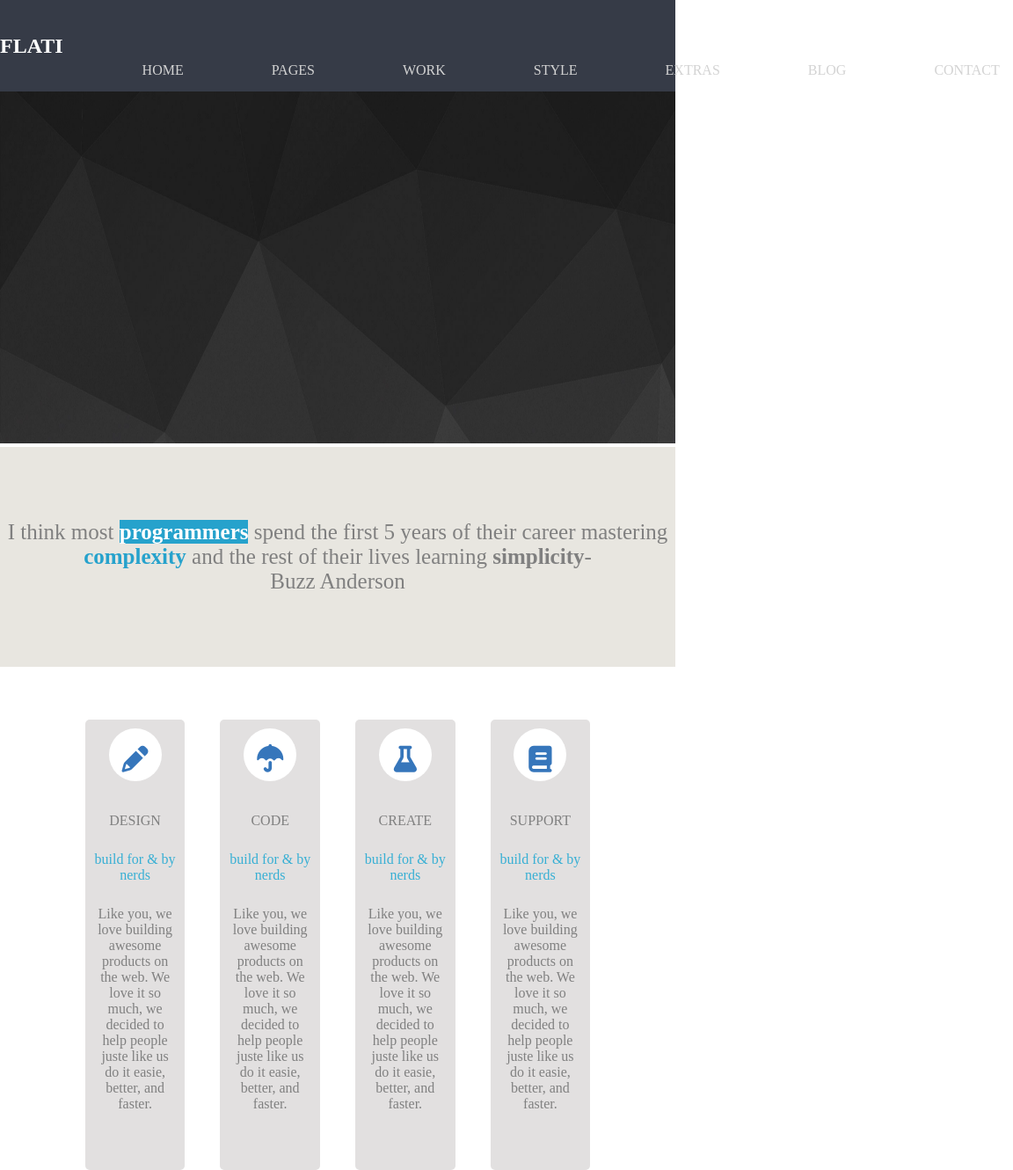
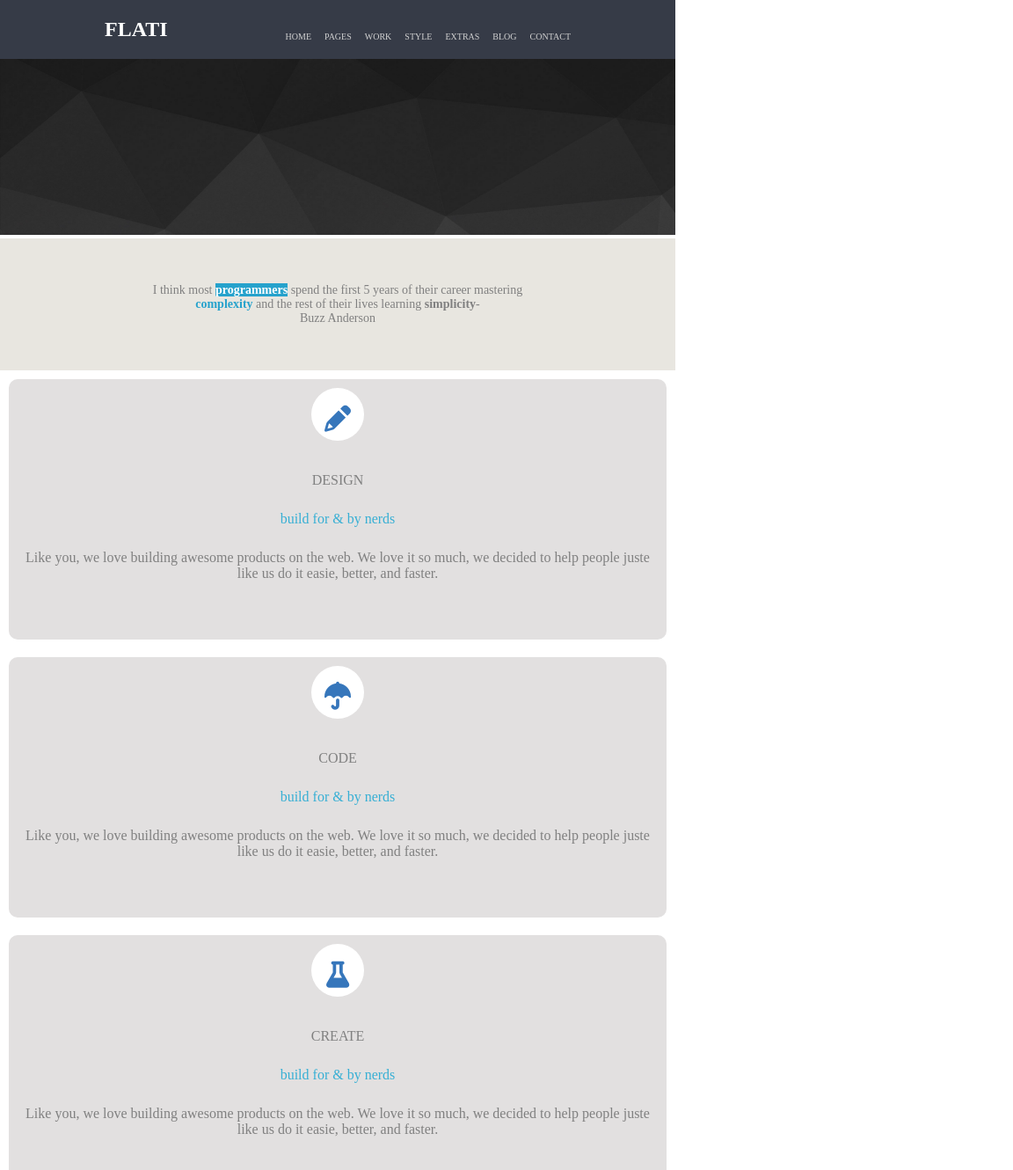
Before and after one commit to KLaNyange/Sass_Flati_Reconstitution, a website: page index.html in a window 768 px wide. Shown: the top 1330 px of the page at 88% size, 1152 px wide, since content can reach past the window. Drawn offline with Linux system fonts and the light colour scheme.

Commit message:
media queries tablette fini

```diff
--- a/src/sass/modules/_bannière.sass
+++ b/src/sass/modules/_bannière.sass
@@ -11,3 +11,8 @@
     .banniereBlack
         img
             height: 150px
+
+@media screen and (min-width:426px) and (max-width:768px)
+    .banniereBlack
+        img
+            height: 200px
--- a/src/sass/modules/_card.sass
+++ b/src/sass/modules/_card.sass
@@ -47,3 +47,11 @@
                 font-size: 15px
             span
                 display: none
+
+@media screen and (min-width:426px) and (max-width:768px)
+    .container1
+        margin: 0
+        flex-direction: column
+        .card
+            margin: 10px
+            border-radius: 10px
--- a/src/sass/modules/_cardImage.sass
+++ b/src/sass/modules/_cardImage.sass
@@ -44,3 +44,16 @@
             .contenuCard
                 p
                     display: none
+
+@media screen and (min-width:426px) and (max-width:768px)
+    .container
+        flex-direction: column
+        margin: 0px
+        .cardImg
+            display: flex
+            justify-content: center
+            width: 100%
+            .contenuCard
+                width: 30%
+                img
+                    width: 100%
--- a/src/sass/modules/_footer.sass
+++ b/src/sass/modules/_footer.sass
@@ -37,3 +37,9 @@ footer
         height: 50px
         .para
             margin: 0px
+
+@media screen and (min-width:426px) and (max-width:768px)
+    footer
+        height: 150px
+        .para
+            margin: 0px
--- a/src/sass/modules/_header.sass
+++ b/src/sass/modules/_header.sass
@@ -37,3 +37,14 @@ nav
                 padding: 0
                 padding-left: 5px
                 font-size: 10px
+
+@media screen and (min-width:426px) and (max-width:768px)
+    nav
+        width: 100%
+        ul
+            padding: 0
+            li
+                margin: 0
+                padding: 0
+                padding-left: 15px
+                font-size: 10px
--- a/src/sass/modules/_quote.sass
+++ b/src/sass/modules/_quote.sass
@@ -27,3 +27,10 @@
         height: 100px
         p
             font-size: 13px
+
+
+@media screen and (min-width:426px) and (max-width:768px)
+    .quote
+        height: 150px
+        p
+            font-size: 14px
```
Also changed, not shown: index.html (+1 -1 lines), public/css/app.css, 1 other file.
